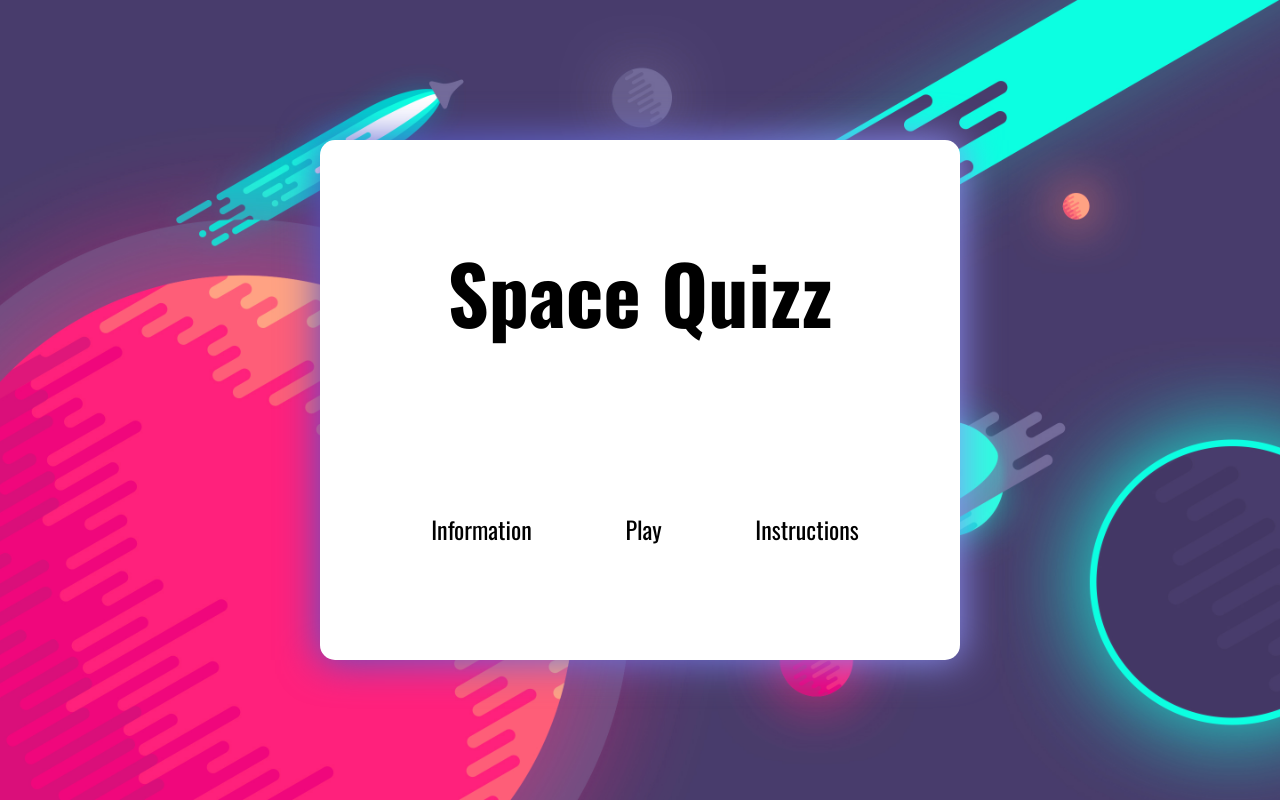
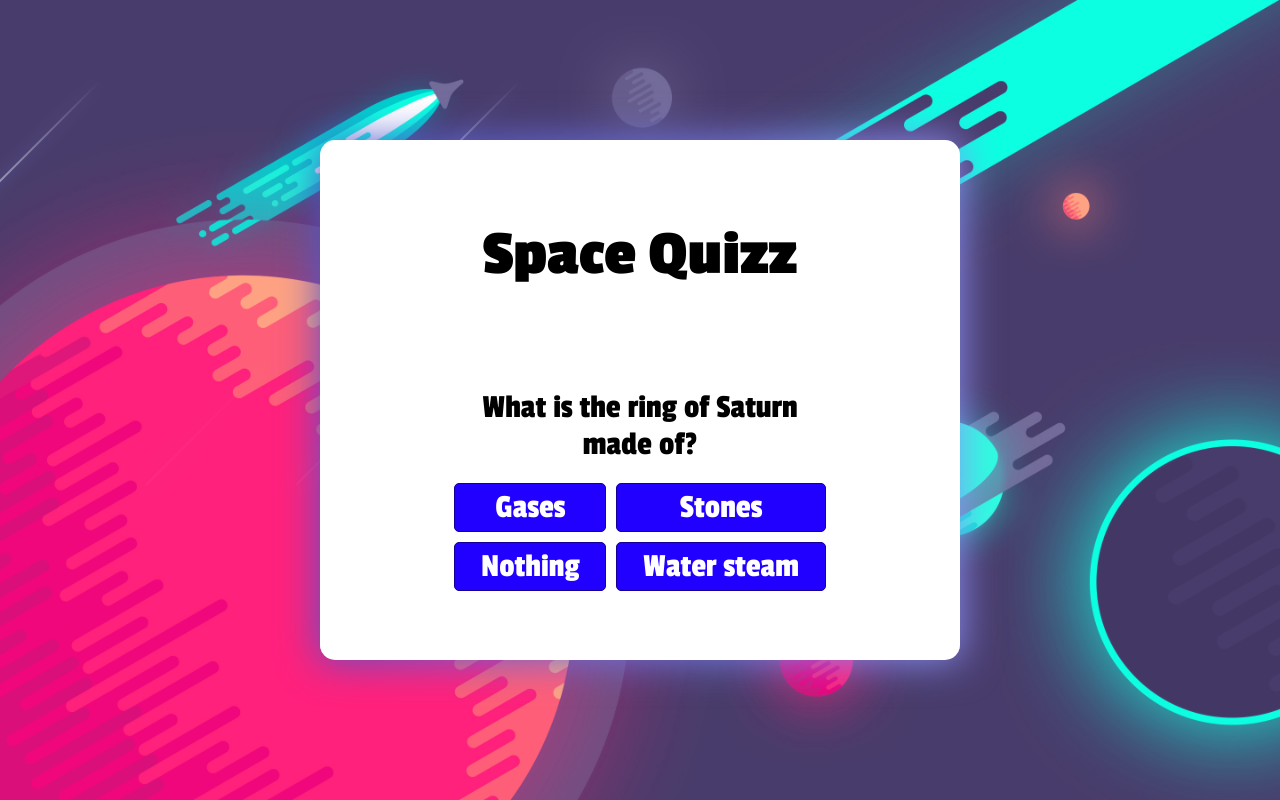
Before and after one commit to alemanjosh7/SpaceQuizz, a plain HTML site: page index.html in a window 1280 px wide. Both pictures are taken after a click on the link "Play". Drawn offline with nearby package versions, Linux system fonts and the light colour scheme.

Commit message:
Finshing Project

```diff
--- a/css/styles.css
+++ b/css/styles.css
@@ -1,12 +1,14 @@
-@import url('https://fonts.googleapis.com/css2?family=Oswald:wght@300;400;500;600;700&display=swap');
+@import url('https://fonts.googleapis.com/css2?family=Passion+One:wght@400;700&display=swap');
 
 * {
     padding: 0;
     margin: 0;
+    box-sizing: border-box;
 }
 
 body {
     height: 100vh;
+    width: 100%;
     background-image: url("../resources/img/background-1.jpg");
     background-size: cover;
     background-position: center;
@@ -14,8 +16,9 @@ body {
     display: flex;
     justify-content: center;
     align-items: center;
-    font-family: 'Oswald',
-        sans-serif;
+    font-family: 'Passion One',
+        cursive;
+
 }
 
 .container {
@@ -44,20 +47,26 @@ body {
 }
 
 .title {
-    margin-top: 20px;
+    margin-top: 30px;
     width: 100vw;
-    font-size: 40px;
+    font-size: 200%;
     text-align: center;
+}
+
+.buttons {
+    display: flex;
+    flex-wrap: wrap;
 }
 
 .btn-neon {
     cursor: pointer;
-    margin-bottom: 20px;
+    margin-bottom: 50px;
     position: relative;
     display: inline-block;
     padding: 15px 30px;
     color: black;
-    font-size: 24px;
+    font-size: 175%;
+    font-weight: 400;
     text-decoration: none;
     overflow: hidden;
     transition: 0.2s;
@@ -134,3 +143,223 @@ body {
     transition: 1s;
     transition-delay: .75s;
 }
+
+/*stars effect*/
+.stars {
+    position: absolute;
+    display: flex;
+    justify-content: center;
+    align-items: flex-start;
+    top: 0;
+}
+
+.star {
+    position: absolute;
+    top: 0;
+    right: 0;
+    transform: rotateZ(45deg);
+}
+
+.star span {
+    width: 170px;
+    height: 2px;
+    display: block;
+    background-image: linear-gradient(to right, #fff, transparent);
+    opacity: 0;
+    margin-bottom: 150px;
+    position: relative;
+    animation: shooting 2s linear infinite;
+    opacity: 0;
+    filter: drop-shadow(0 0 6px rgb(122, 168, 255));
+
+}
+
+.star:nth-child(2) {
+    right: 30px;
+}
+
+.star:nth-child(2) span {
+    animation-delay: 1s;
+}
+
+.star:nth-child(3) {
+    right: 450px;
+}
+
+.star:nth-child(3) span {
+    animation-delay: 3s;
+}
+
+.star:nth-child(4) {
+    right: -150px;
+}
+
+.star:nth-child(4) span {
+    animation-delay: 2s;
+}
+
+.star:nth-child(5) {
+    right: -350px;
+}
+
+.star:nth-child(5) span {
+    animation-delay: 2s;
+}
+
+.star:nth-child(6) {
+    right: 550px;
+}
+
+.star:nth-child(6) span {
+    animation-delay: 4s;
+}
+
+.star:nth-child(7) {
+    right: 50px;
+}
+
+.star:nth-child(7) span {
+    animation-delay: 4s;
+}
+
+.star:nth-child(8) {
+    right: 750px;
+}
+
+.star:nth-child(8) span {
+    animation-delay: 5s;
+}
+
+.star:nth-child(9) {
+    right: -450px;
+}
+
+.star:nth-child(9) span {
+    animation-delay: 5s;
+}
+
+.star:nth-child(10) {
+    right: 250px;
+}
+
+.star:nth-child(10) span {
+    animation-delay: 4s;
+}
+
+
+.start span::before {
+    content: "";
+    position: absolute;
+    bottom: -1px;
+    left: -1px;
+    width: 5px;
+    height: 5px;
+    background-color: #fff;
+    box-shadow: 0 0 6px #fff;
+    border-radius: 50px;
+
+}
+
+@keyframes shooting {
+    0% {
+        transform: translateY(-200px) rotate(-90deg);
+        opacity: 1;
+    }
+
+    100% {
+        transform: translateY(600px) rotate(-90deg);
+        opacity: 0;
+    }
+}
+
+/* QUIZZ */
+
+:root {
+    --hue-neutral: 248;
+    --hue-wrong: 0;
+    --hue-correct: 145;
+}
+
+body.correct {
+    --hue: var(--hue-correct);
+}
+
+body.wrong {
+    --hue: var(--hue-wrong);
+}
+
+/* .container {
+    width: 800px;
+    max-width: 80%;
+    background-color: white;
+    border-radius: 5px;
+    padding: 10px;
+    box-shadow: 0 0 10px 2px;
+} */
+
+.btn-grid {
+    display: grid;
+    grid-template-columns: repeat(2, auto);
+    gap: 10px;
+    margin: 20px 0;
+}
+
+.btn {
+    --hue: var(--hue-neutral);
+    font-family: 'Passion One',
+        cursive;
+    border: 1px solid hsl(var(--hue), 100%, 30%);
+    background-color: hsl(var(--hue), 100%, 50%);
+    border-radius: 5px;
+    padding: 5px 10px;
+    color: white;
+    outline: none;
+    font-size: 2.1rem;
+}
+
+.btn:hover {
+    border-color: black;
+}
+
+.btn.correct {
+    --hue: var(--hue-correct);
+    color: black;
+}
+
+.btn.wrong {
+    --hue: var(--hue-wrong);
+}
+
+.start-btn,
+.next-btn {
+    font-size: 2rem;
+    font-weight: bold;
+    padding: 10px 20px;
+}
+
+.controls {
+    display: flex;
+    justify-content: center;
+    align-items: center;
+}
+
+.hide {
+    display: none;
+}
+
+.game-container {
+    display: flex;
+    flex-direction: column;
+    align-items: center;
+    justify-content: center;
+    text-align: center;
+}
+
+#question {
+    font-size: 2.1rem;
+}
+
+#question-container {
+    flex-grow: 2;
+    max-width: 85%;
+}
--- a/index.html
+++ b/index.html
@@ -10,36 +10,56 @@
 </head>
 
 <body>
-
-    <div class="container">
+    <div class="stars">
+        <div class="effect">
+            <div class="star">
+                <span></span>
+            </div>
+            <div class="star">
+                <span></span>
+            </div>
+            <div class="star">
+                <span></span>
+            </div>
+            <div class="star">
+                <span></span>
+            </div>
+        </div>
+    </div>
+    <div class="container" id="container">
         <div class="title">
             <h1>Space Quizz</h1>
         </div>
-        <div class="buttons">
-            <a class="btn-neon">
+        <div class="game-container">
+            <div id="question-container" class="hide">
+                <div id="question">Question</div>
+                <div id="answer-buttons" class="btn-grid">
+                    <button class="btn">Answer 1</button>
+                    <button class="btn">Answer 2</button>
+                    <button class="btn">Answer 3</button>
+                    <button class="btn">Answer 4</button>
+                </div>
+            </div>
+            <div class="controls">
+                <a class="btn-neon" id="start-btn">
+                    <span id="span1"></span>
+                    <span id="span2"></span>
+                    <span id="span3"></span>
+                    <span id="span4"></span>
+                    Play
+                </a>
+                <a class="btn-neon" id="info-btn" href="https://github.com/alemanjosh7/SpaceQuizz">
                     <span id="span1"></span>
                     <span id="span2"></span>
                     <span id="span3"></span>
                     <span id="span4"></span>
                     Information
                 </a>
-            <a class="btn-neon">
-                <span id="span1"></span>
-                <span id="span2"></span>
-                <span id="span3"></span>
-                <span id="span4"></span>
-                Play
-            </a>
-            <a class="btn-neon">
-                <span id="span1"></span>
-                <span id="span2"></span>
-                <span id="span3"></span>
-                <span id="span4"></span>
-                Instructions
-            </a>
+                <button id="next-btn" class="next-btn btn hide">Next</button>
             </div>
         </div>
-
+    </div>
+    <script src="./js/main.js"></script>
 </body>
 
 </html>
--- a/js/main.js
+++ b/js/main.js
@@ -0,0 +1,120 @@
+const container = document.getElementById("container");
+
+const startButton = document.getElementById("start-btn");
+const nextButton = document.getElementById("next-btn");
+const questionContainerElement = document.getElementById("question-container");
+const questionElement = document.getElementById("question");
+const answerButtonsElement = document.getElementById("answer-buttons");
+const infoButton = document.getElementById("info-btn");
+
+let shuffledQuestions, currentQuestionIndex;
+
+startButton.addEventListener("click", startGame);
+nextButton.addEventListener("click", () => {
+  currentQuestionIndex++;
+  setNextQuestion();
+});
+
+function startGame() {
+  startButton.classList.add("hide");
+  infoButton.classList.add("hide");
+  shuffledQuestions = questions.sort(() => Math.random() - 0.5);
+  currentQuestionIndex = 0;
+  questionContainerElement.classList.remove("hide");
+  setNextQuestion();
+}
+
+function setNextQuestion() {
+  resetState();
+  showQuestion(shuffledQuestions[currentQuestionIndex]);
+}
+
+function showQuestion(question) {
+  questionElement.innerText = question.question;
+  question.answers.forEach((answer) => {
+    const button = document.createElement("button");
+    button.innerText = answer.text;
+    button.classList.add("btn");
+    if (answer.correct) {
+      button.dataset.correct = answer.correct;
+    }
+    button.addEventListener("click", selectAnswer);
+    answerButtonsElement.appendChild(button);
+  });
+}
+
+function resetState() {
+  clearStatusClass(document.body);
+  nextButton.classList.add("hide");
+  while (answerButtonsElement.firstChild) {
+    answerButtonsElement.removeChild(answerButtonsElement.firstChild);
+  }
+}
+
+function selectAnswer(e) {
+  const selectedButton = e.target;
+  const correct = selectedButton.dataset.correct;
+  setStatusClass(document.body, correct);
+  Array.from(answerButtonsElement.children).forEach((button) => {
+    setStatusClass(button, button.dataset.correct);
+  });
+  if (shuffledQuestions.length > currentQuestionIndex + 1) {
+    nextButton.classList.remove("hide");
+  } else {
+    startButton.innerText = "Restart";
+    startButton.classList.remove("hide");
+  }
+}
+
+function setStatusClass(element, correct) {
+  clearStatusClass(element);
+  if (correct) {
+    element.classList.add("correct");
+  } else {
+    element.classList.add("wrong");
+  }
+}
+
+function clearStatusClass(element) {
+  element.classList.remove("correct");
+  element.classList.remove("wrong");
+}
+
+const questions = [
+  {
+    question: "What is the ring of Saturn made of?",
+    answers: [
+      { text: "Gases", correct: false },
+      { text: "Stones", correct: true },
+      { text: "Nothing", correct: false },
+      { text: "Water steam", correct: false },
+    ],
+  },
+  {
+    question: "The Universe was formed...",
+    answers: [
+      { text: "14 billion years", correct: true },
+      { text: "1 billion years", correct: false },
+      { text: "100 million years", correct: false },
+      { text: "3 million years", correct: false },
+    ],
+  },
+  {
+    question: "What was the name of the first manned ship?",
+    answers: [
+      { text: "Vostok 1", correct: true },
+      { text: "Apollo 11", correct: false },
+      { text: "Mercury", correct: false },
+      { text: "Apollo 13", correct: false },
+    ],
+  },
+  {
+    question: "What was the name of the first astronaut to walk on the moon?",
+    answers: [
+      { text: "Yuri Gagarin", correct: false },
+      { text: "Buzz Aldrich", correct: false },
+      { text: "Neil Armstrong", correct: true },
+      { text: "Donald Trump", correct: false },
+    ],
+  },
+];
```
Also changed, not shown: resources/img/sibling___wallpaper_pack_by_alpha_element_d9a4yt6-pre.jpg (added). Lines whose indentation alone changed are shown as unchanged.
